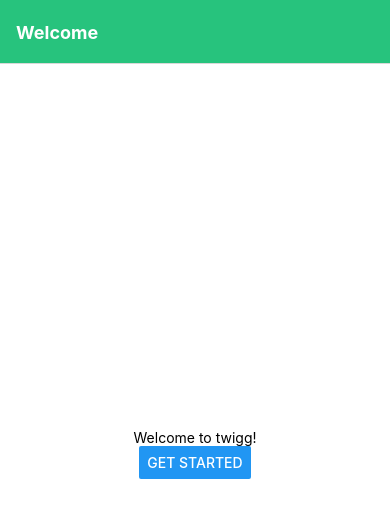
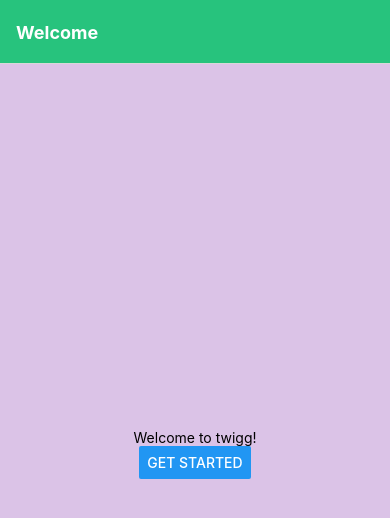
Before and after one commit to henrydeacy/twigg, a React Native app: screen /Welcome in a window 390 px wide. Shown: the top 518 px of the page. Built offline with nearby package versions, Linux system fonts and the light colour scheme.

Commit message:
make photos bigger

```diff
--- a/profile/photos/photo-component.tsx
+++ b/profile/photos/photo-component.tsx
@@ -38,8 +38,8 @@
     justifyContent: "center",
   },
   photo: {
-    width: 150,
-    height: 150,
+    width: 400,
+    height: 400,
     borderRadius: 4,
     margin: 10,
     alignItems: "center",
@@ -55,7 +55,8 @@
     backgroundColor: colors.green,
     borderRadius: 8,
     display: 'flex',
-    alignItems: "center"
+    alignItems: "center",
+    position: "absolute"
   },
  deleteText:
   { color: colors.white,
--- a/welcome/welcome-screen.tsx
+++ b/welcome/welcome-screen.tsx
@@ -19,7 +19,7 @@
 const styles = StyleSheet.create({
   container: {
     flex: 1,
-    backgroundColor: colors.white,
+    backgroundColor: colors.pink,
     alignItems: "center",
     justifyContent: "center",
   },
```
